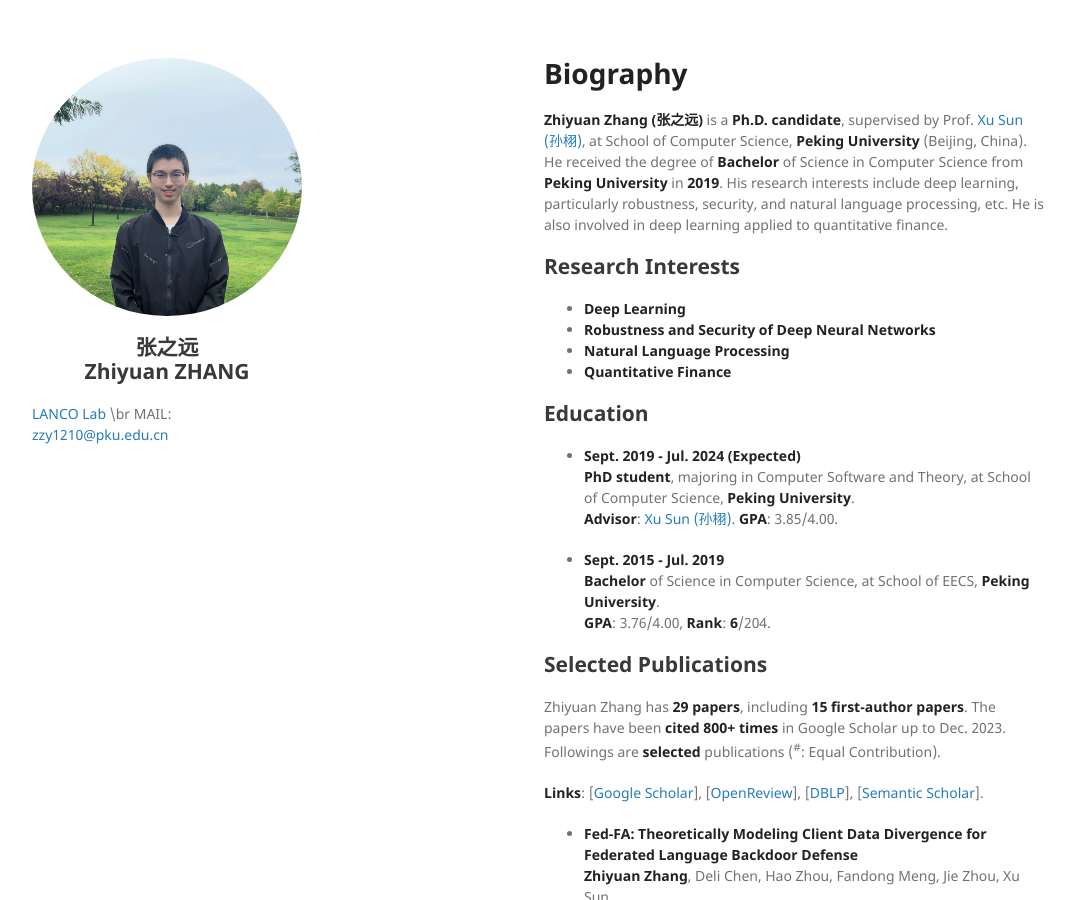
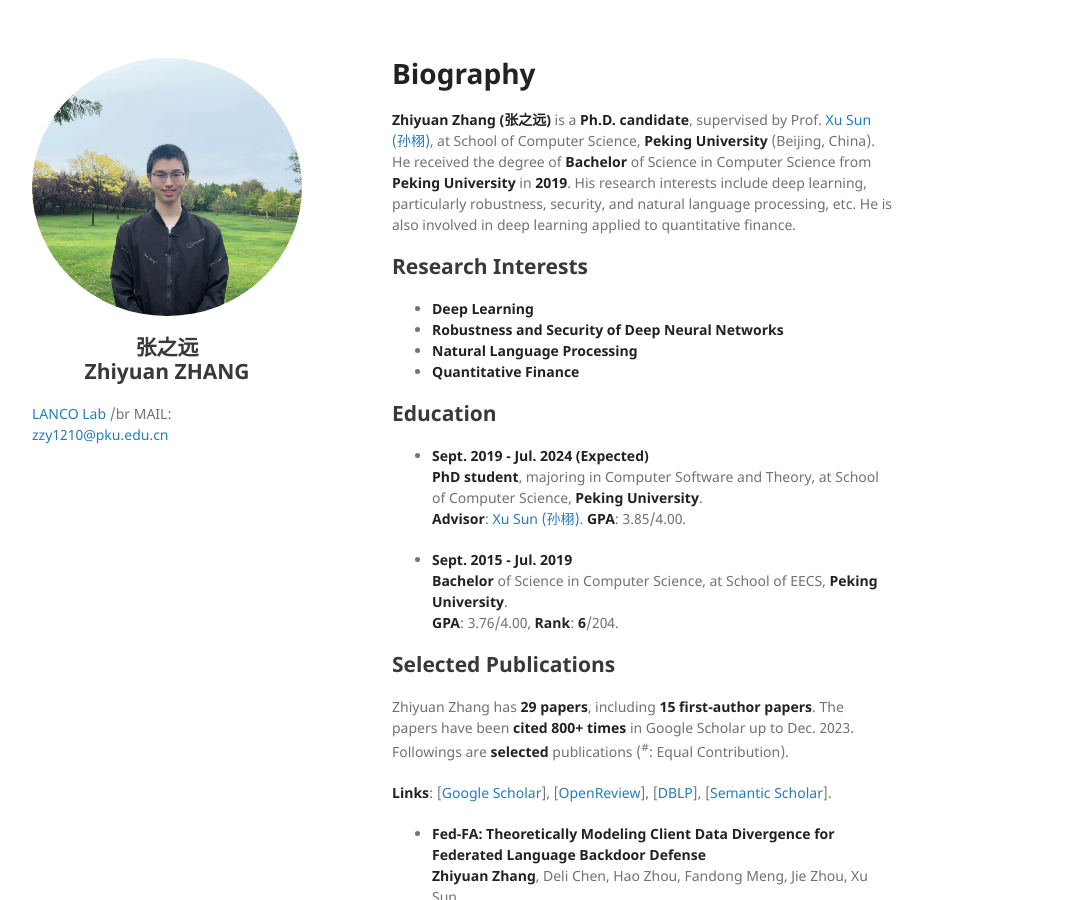
Before and after one commit to pkuzzy/pkuzzy.github.io, a Jekyll site: the page built from index.md, in a window 1280 px wide and 900 px high. Shown: the whole window, without its empty margins (178-1253 px from the left). Built offline with Jekyll 4.4.1, drawn with Linux system fonts in a browser that asks for light colours; nearby versions of some CDN libraries; our own code applies the rules of GitHub Pages for plain Markdown files.

```diff
--- a/_layouts/default.html
+++ b/_layouts/default.html
@@ -20,9 +20,9 @@
 
         <p>
           <a href="{{ site.aff4url }}">{{ site.aff4 }}</a>
-          \br
+          /br
           MAIL: <a href="{{ site.email_full }}">zzy1210@pku.edu.cn</a>
-        </div>
+        </p>
 
       </header>
 
```
